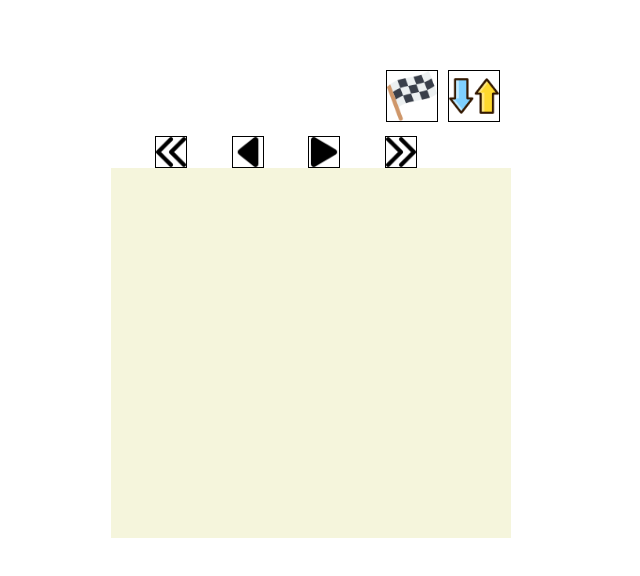
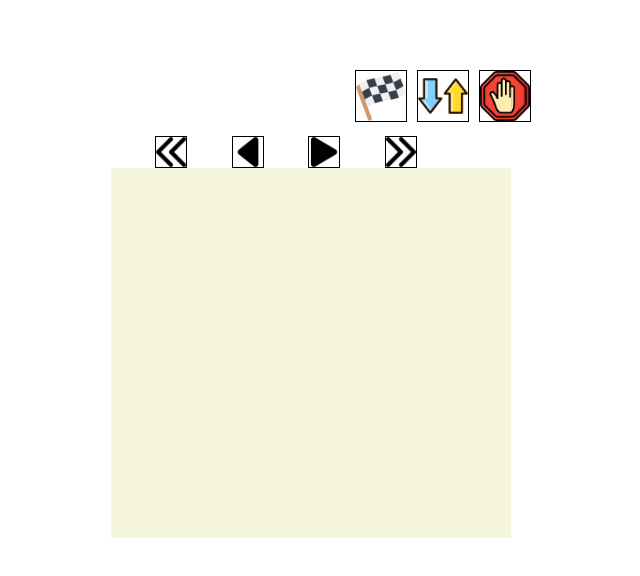
Before and after one commit to loloof64/ChessPgnReviserTauri, a Vue app: page / in a window 1280 px wide. Shown: the top 576 px of the page, without its empty margins (197-837 px from the left). Built offline with nearby package versions, Linux system fonts and the light colour scheme.

Commit message:
We can stop current game.

```diff
--- a/package.json
+++ b/package.json
@@ -1,6 +1,6 @@
 {
   "name": "chess-pgn-reviser",
-  "version": "0.4.2",
+  "version": "0.5.0",
   "private": true,
   "release_message": "Added game modes.",
   "scripts": {
--- a/src-tauri/tauri.conf.json
+++ b/src-tauri/tauri.conf.json
@@ -1,7 +1,7 @@
 {
   "package": {
     "productName": "ChessPgnReviser",
-    "version": "0.4.2"
+    "version": "0.5.0"
   },
   "build": {
     "distDir": "Set automatically by Vue CLI plugin",
--- a/src/components/MainZone.vue
+++ b/src/components/MainZone.vue
@@ -3,7 +3,7 @@
     <div id="buttons_zone">
       <img
         class="button"
-        @click="newGame"
+        @click="newGameRequest"
         width="50"
         height="50"
         src="../assets/images/start.png"
@@ -14,6 +14,13 @@
         width="50"
         height="50"
         src="../assets/images/reverse.png"
+      />
+      <img
+        class="button"
+        @click="stopGameRequest"
+        width="50"
+        height="50"
+        src="../assets/images/stop.png"
       />
     </div>
     <div id="game_zone">
@@ -153,7 +160,7 @@ export default {
 
     const onConfirmHandler = ref(() => {});
 
-    async function newGame() {
+    async function newGameRequest() {
       const boardPosition = await board.value.getCurrentPosition();
       const boardStalled = boardPosition.startsWith(
         "8/8/8/8/8/8/8/8 w - - 0 1"
@@ -222,9 +229,11 @@ export default {
           selectedGame.tags["FEN"] ||
           "rnbqkbnr/pppppppp/8/8/8/8/PPPPPPPP/RNBQKBNR w KQkq - 0 1";
         const startsAsBlack = startPosition.split(" ")[1] === "b";
-        const whiteSideNotInGuessMode = whiteModeParam !== PLAYER_MODE_GUESS_MOVE;
+        const whiteSideNotInGuessMode =
+          whiteModeParam !== PLAYER_MODE_GUESS_MOVE;
         const blackSideInGuessMode = blackModeParam === PLAYER_MODE_GUESS_MOVE;
-        reversed.value = startsAsBlack && blackSideInGuessMode && whiteSideNotInGuessMode;
+        reversed.value =
+          startsAsBlack && blackSideInGuessMode && whiteSideNotInGuessMode;
         expectedMoves = selectedGame.moves;
         currentNode = filterMoves(expectedMoves);
         nodeIndex.value = 0;
@@ -314,7 +323,7 @@ export default {
 
     // Strips result node from moves array.
     function filterMoves(nodesArray) {
-      return nodesArray.filter((elt) => !!(elt.notation));
+      return nodesArray.filter((elt) => !!elt.notation);
     }
 
     // Updates current move pointer, next main move and next variations (if possible).
@@ -331,8 +340,7 @@ export default {
         setTimeout(() => {
           playNextMoveIfPossible();
         }, 50);
-      }
-      else {
+      } else {
         handleGameWon();
       }
     }
@@ -391,8 +399,9 @@ export default {
       }
       // User found a variation move
       else if (matchAVariationMove) {
-        currentNode =
-          filterMoves(currentNode[nodeIndex.value].variations[expectedVariationMoveIndex]);
+        currentNode = filterMoves(
+          currentNode[nodeIndex.value].variations[expectedVariationMoveIndex]
+        );
         nodeIndex.value = 0;
         history.value.addItem(payload);
         advanceNode();
@@ -436,12 +445,28 @@ export default {
       selectVariationMoveVisible.value = false;
     }
 
+    async function stopGameRequest() {
+      const boardPosition = await board.value.getCurrentPosition();
+      const boardStalled = boardPosition.startsWith(
+        "8/8/8/8/8/8/8/8 w - - 0 1"
+      );
+      const gameInProgress = board.value.gameIsInProgress();
+      if (!boardStalled && gameInProgress) {
+        showConfirm(t("dialogs.stopGameConfirmation"), doStopGame);
+      }
+    }
+
+    function doStopGame() {
+      board.value.stop();
+      history.value.gotoLast();
+    }
+
     return {
       board,
       history,
       gameSelector,
       reversed,
-      newGame,
+      newGameRequest,
       reverseBoard,
       handleMoveDone,
       handlePositionRequest,
@@ -464,6 +489,7 @@ export default {
       nextHalfMoveVariationsSanList,
       variationSelectionMainMoveLabel,
       variationSelectionVariationsLabel,
+      stopGameRequest,
     };
   },
 };
```
